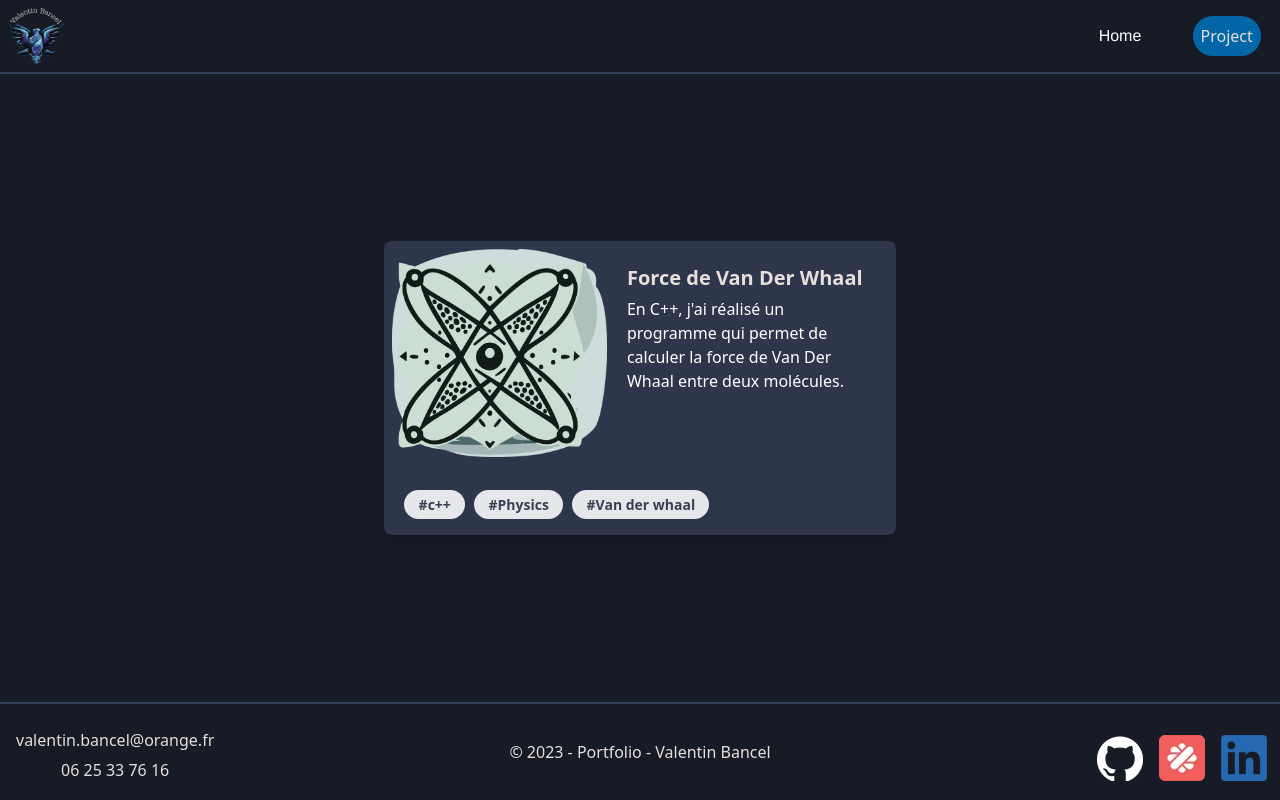
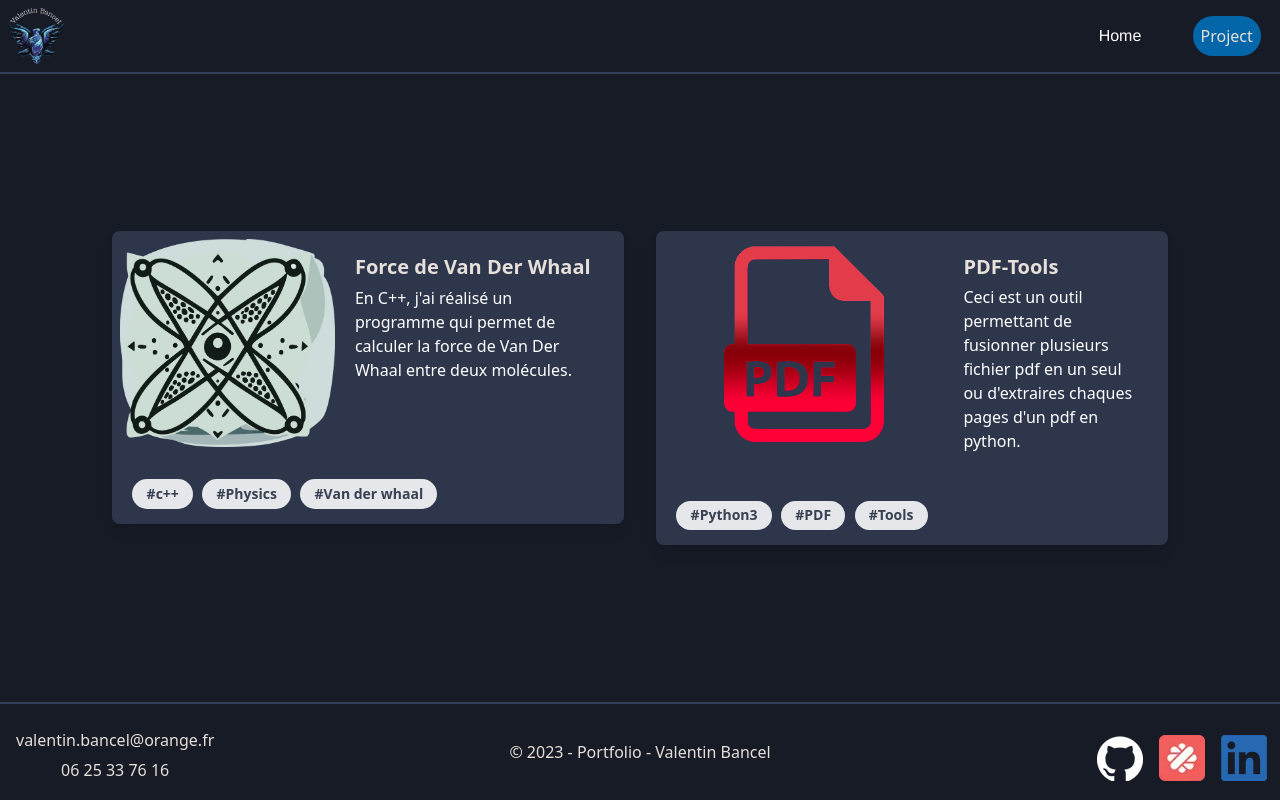
Before and after one commit to ValentinBancel/ValentinBancel-portefolio, an Angular app: page /project in a window 1280 px wide. Built offline with nearby package versions, Linux system fonts and the light colour scheme.

Commit message:
add(project): add new project card

```diff
--- a/src/app/project/project.component.ts
+++ b/src/app/project/project.component.ts
@@ -21,7 +21,14 @@ export class ProjectComponent {
   //   description: 'DataLink est un ORM custom pour multiple database. (Il est en cours de developpement)',
   //   image: 'assets/Datalink_project.webp',
   //   link: 'https://github.com/ValentinBancel/DataLink',
-  //   tags: ['Python3', 'ORM', 'Database', "Neo4j", "PostgreSQL", "MySQL", "SQLite"],
+  //   tags: ['Python3', 'ORM', 'Database'],
   // }
+  {
+    title: 'PDF-Tools',
+    description: "Ceci est un outil permettant de fusionner plusieurs fichier pdf en un seul ou d'extraires chaques pages d'un pdf en python.",
+    image: 'assets/pdf_logo.webp',
+    link: 'https://github.com/ValentinBancel/pdf_gen.git',
+    tags: ['Python3', 'PDF', 'Tools'],
+  }
   ]
 }
```
